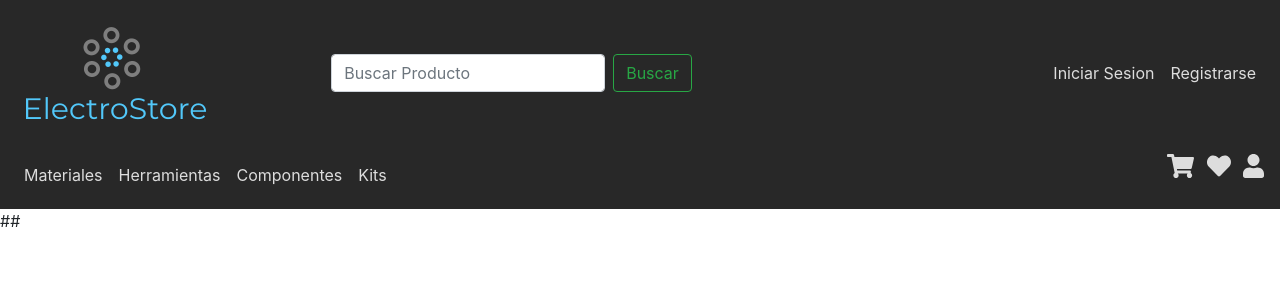
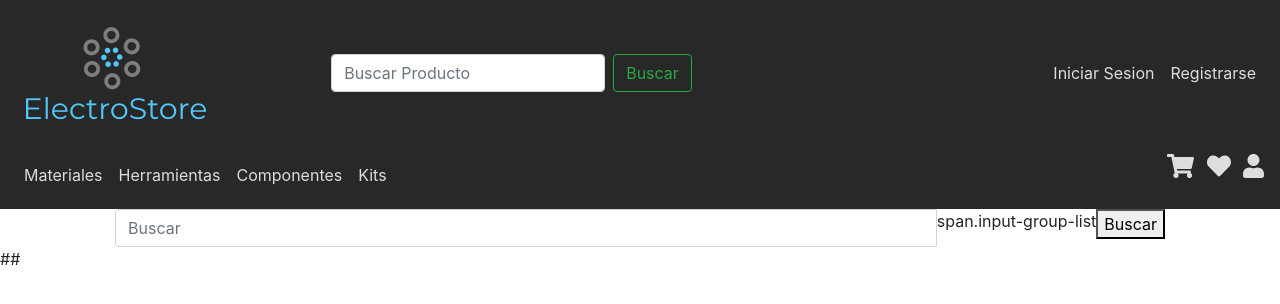
Before and after one commit to hect20/electroStore_django, a Django app: template electrostore/tiendaonline/templates/search_results.html in a window 1280 px wide. Shown: the top 304 px of the page. Run offline with Django 3.2, Linux system fonts and the light colour scheme; the template is opened without the code that fills it, so the values that code supplies are empty; some libraries are stand-ins or nearby versions.

Commit message:
Update search_results.html

```diff
--- a/electrostore/tiendaonline/templates/search_results.html
+++ b/electrostore/tiendaonline/templates/search_results.html
@@ -2,7 +2,23 @@
 {% block title %} Busqueda {% endblock%}
 {% block content %}
 
+<div class="container">
+    <div class="col-md-12 search">
+        <form method="GET">
+            <div id="custom-search-input">
+                <div class="input-group col-md-12">
+                    <input type="text" class="form-control" placeholder="Buscar" name="buscar">
+                    span.input-group-list
+                    <span class="input-group-list">
+                        <i class="icon icon-search"></i>
+                        <button type="submit" class="boton btn-successs">Buscar</button>
+                    </span>
 
+                </div>
+            </div>
+        </form>
+    </div>
+</div>
 
 
 ##
```
